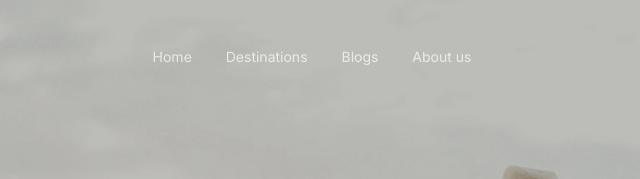
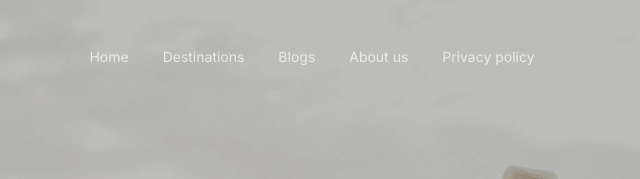
Before and after one commit to heyjyoti4u/Oak, a plain HTML site: page privacy-policy.html in a window 1280 px wide. Shown: the top 179 px of the page, 328-968 px from the left. Drawn offline with Linux system fonts and the light colour scheme; files that its build step writes are made by us from their sources; a web font is replaced by a local one.

Commit message:
Update privacy-policy.html

```diff
--- a/privacy-policy.html
+++ b/privacy-policy.html
@@ -42,6 +42,7 @@
 							<li><a href="about.html">Destinations</a></li>
 							<li><a href="services.html">Blogs</a></li>
 							<li><a href="blog.html">About us</a></li>
+							<li><a href="privacy-policy.html">Privacy policy</a></li>
 						</ul>
 					</div>
 					<div class="col-6 col-lg-3 text-lg-end">
```
